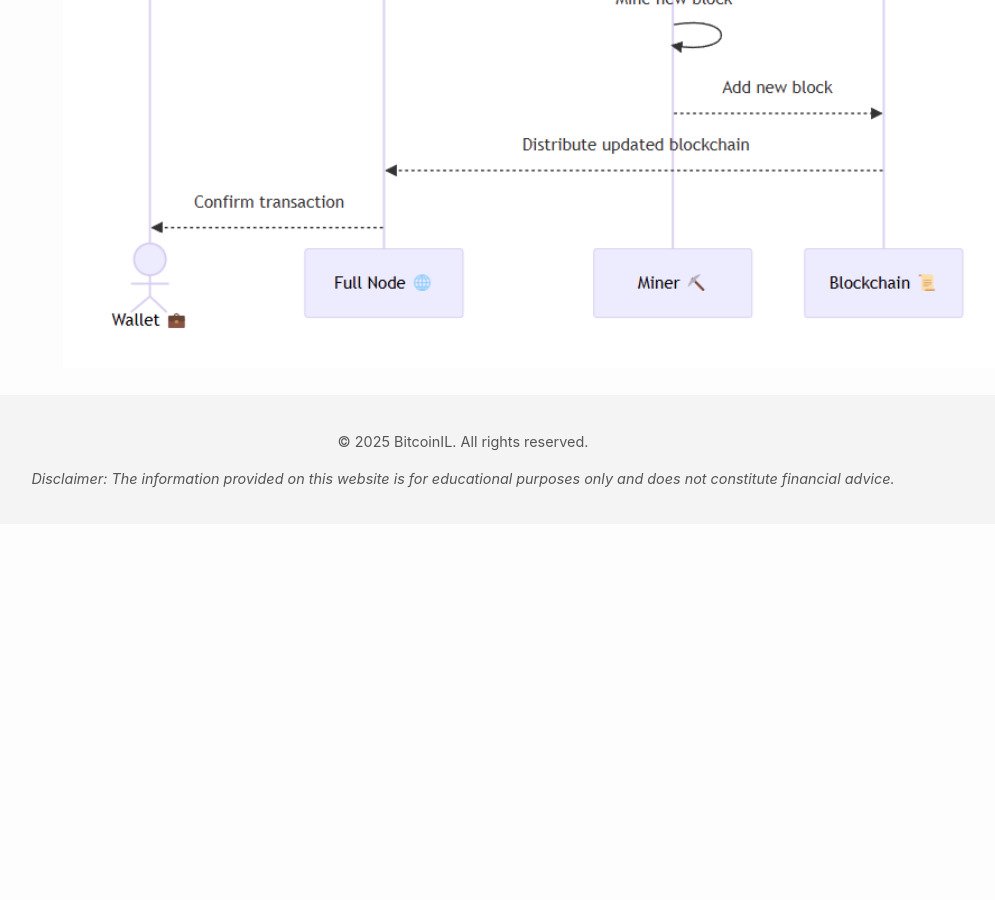
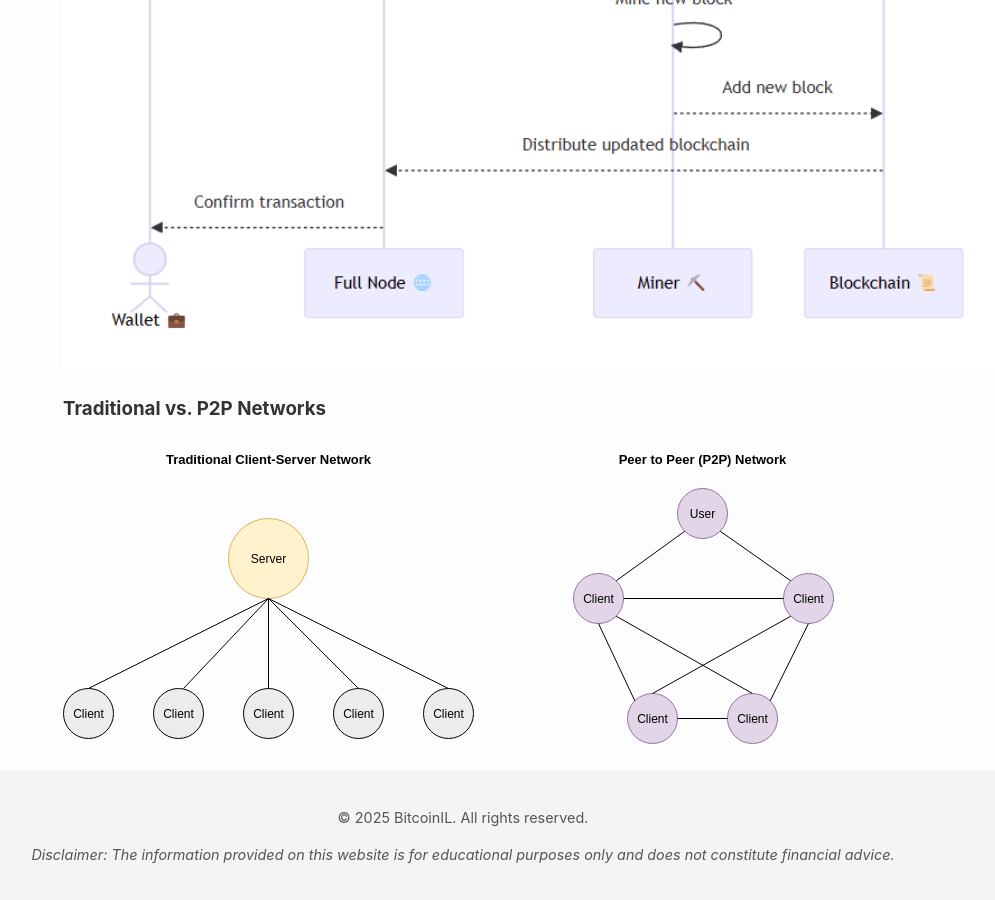
Before and after one commit to YaronWhite86/bitcoin-consulting-israel-staging.github.io, a Jekyll site: the page built from learning-center.md, in a window 1280 px wide and 900 px high, scrolled down 1080 px. Shown: the whole window, without its empty margins (177-1172 px from the left). Built offline with Jekyll 4.4.1, drawn with Linux system fonts in a browser that asks for light colours; before the commit the page ends 1604 px from its top, so only the background shows below that.

Commit message:
Update learning-center.md
p2p svg diagram

```diff
--- a/learning-center.md
+++ b/learning-center.md
@@ -31,4 +31,8 @@ Sometimes a picture is worth a thousand words. Here are some diagrams to help vi
     <h3>How a Transaction Works On the Bitcoin Network</h3>
     <img src="{{ '/assets/images/btc_network_diagram_2.PNG' | relative_url }}" alt="A diagram explaining the bitcoin transaction process.">
   </div>
+  <div>
+    <h3>Traditional vs. P2P Networks</h3>
+    <img src="{{ '/assets/images/network_types_p2p.svg' | relative_url }}" alt="A diagram comparing hardware and software wallets.">
+  </div>
 </div>
```
